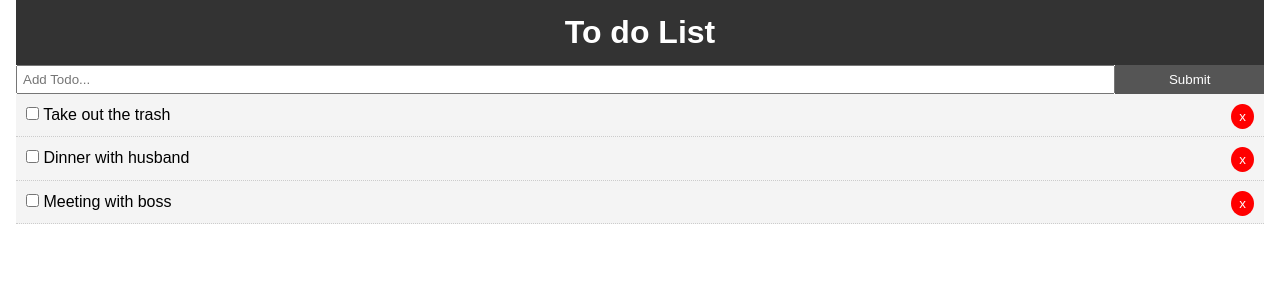
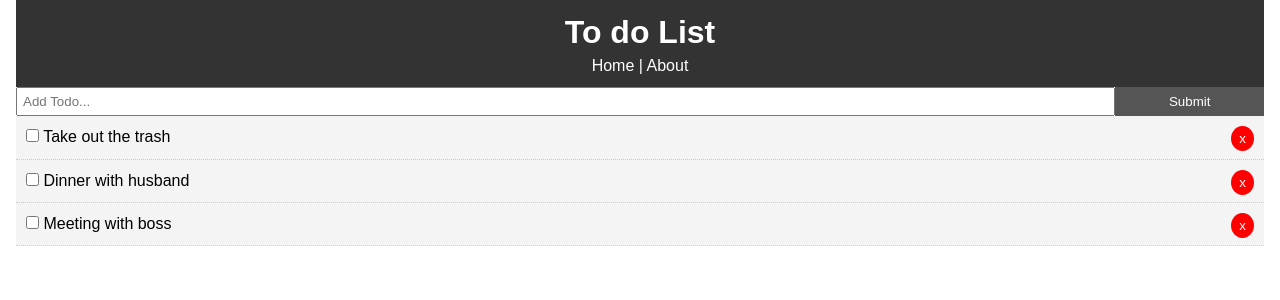
Before and after one commit to NayaraCovas/todo-list-react, a React (Create React App) app: page / in a window 1280 px wide. Shown: the top 300 px of the page. Built offline with nearby package versions, Linux system fonts and the light colour scheme.

Commit message:
links added

```diff
--- a/src/components/layout/Header.js
+++ b/src/components/layout/Header.js
@@ -1,9 +1,11 @@
 import React from 'react'
+import { Link } from 'react-router-dom/dist'//link was done using router v5
 
 export default function Header() {
   return (
     <header style={headerStyle}>
       <h1>To do List</h1>
+      <Link style={linkStyle} to="/">Home</Link> | <Link style={linkStyle} to="/about">About</Link>
     </header>
   )
 }
@@ -15,3 +17,8 @@ const headerStyle = {
     padding: '10px'
 
 }
+
+const linkStyle= {
+    color:'#fff',
+    textDecoration:'none'
+}
```
Also changed, not shown: src/App.js (+36 -0 lines).
